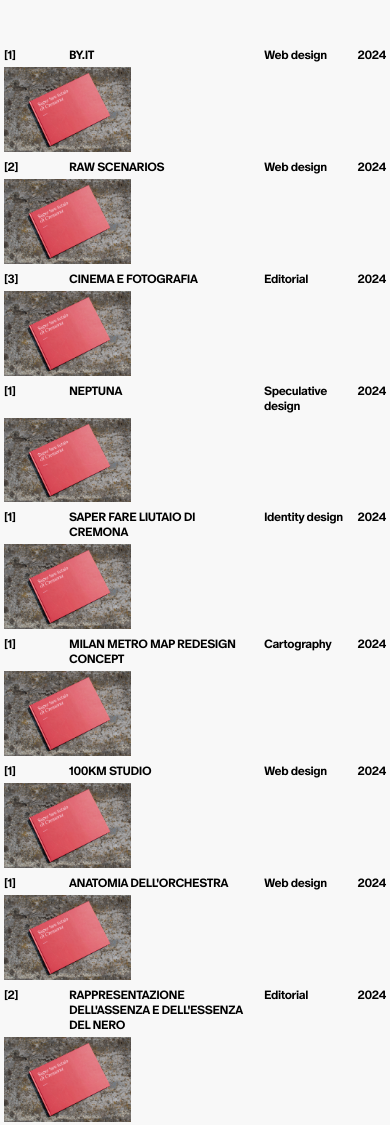
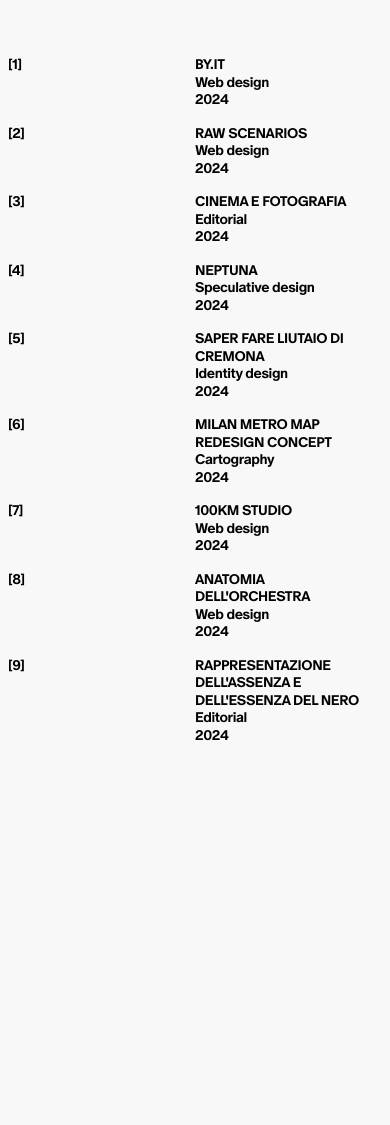
Before and after one commit to matteopost/WEBSITE-3, an Astro site: page / in a window 390 px wide. After the commit the page ends 844 px from the top, so only its background shows below. Built offline with nearby package versions, Linux system fonts and the light colour scheme; Astro itself is replaced by a stand-in of ours; a web font is replaced by a local one.

Commit message:
DON TOLIVER

```diff
--- a/src/components/Home2Comp.astro
+++ b/src/components/Home2Comp.astro
@@ -10,28 +10,52 @@
 
 const { title, num, year, img, category, link } = Astro.props;
 ---
-
-<div class="grid grid-cols-1 md:grid-cols-2 gap-1 md:gap-2 leading-tight group mb-2 md:mb-4">
+<!-- FIRST TRY -->
+<!-- <div class="grid grid-cols-1 sm:grid-cols-2 gap-1 sm:gap-2 leading-tight group mb-2 sm:mb-4">
     <div class="grid grid-cols-6 gap-2 info">
-        <p class="col-span-1 transition-opacity duration-100">[{num}]</p>
+        <p class="col-span-1 ">[{num}]</p>
         <div class="col-span-3">
-            <a href={link} class="uppercase transition-opacity duration-100 link">
+            <a href={link} class="uppercase  link">
                 {title}
             </a>
         </div>
 
         <div class="col-span-2 flex justify-between">
-            <p class="transition-opacity duration-100">{category}</p>
-            <p class="transition-opacity duration-100">{year}</p>
+            <p class="">{category}</p>
+            <p class="">{year}</p>
         </div>
     </div>
     <div>
-        <img src={img} alt={img} class="w-1/3 md:w-1/2 md:ml-auto transition-all duration-100  " />
+        <img src={img} alt={img} class="w-1/3 sm:w-1/2 sm:ml-auto transition-all duration-100  " />
+        <div class="realtive w-1/2 ml-auto">
+            <img src={img} alt={img} class="absolute w-1/4 transition-all duration-100 hidden p-1 img " />
+        </div>
+    </div>
+</div> -->
+
+<div class="grid grid-cols-1 leading-tight group max-sm:py-2">
+    <div class="grid grid-cols-2 sm:grid-cols-12 sm:gap-2 info">
+        <p class="col-span-1 ">[{num}]</p>
+        <div class="col-span-1 sm:col-span-8">
+            <a href={link} class="uppercase  link">
+                {title}
+            </a>
+        </div>
+        <div class="col-span-1 sm:hidden"></div>
+        <p class="col-span-1 sm:col-span-2 ">{category}</p>
+        <div class="col-span-1 sm:hidden"></div>
+        <p class="col-span-1  sm:justify-self-end">{year}</p>
+    </div>
+
+    <div>
+        <!-- <img src={img} alt={img} class="w-1/3 sm:w-1/2 sm:ml-auto transition-all duration-100 info " /> -->
         <!-- <div class="realtive w-1/2 ml-auto">
             <img src={img} alt={img} class="absolute w-1/4 transition-all duration-100 hidden p-1 img " />
         </div> -->
     </div>
 </div>
+
+
 
 <script is:inline>
     document.addEventListener('DOMContentLoaded', function() {
@@ -43,13 +67,13 @@
             const imgElement = component.querySelector('.img');
 
             linkElement.addEventListener('mouseenter', () => {
-                infoElement.classList.add('opacity-50');
+                infoElement.classList.add('opacity-40');
                 imgElement.classList.remove('hidden');
                 imgElement.classList.add('block');
             });
 
             linkElement.addEventListener('mouseleave', () => {
-                infoElement.classList.remove('opacity-50');
+                infoElement.classList.remove('opacity-40');
                 imgElement.classList.remove('block');
                 imgElement.classList.add('hidden');
             });
--- a/src/components/NAV_1.astro
+++ b/src/components/NAV_1.astro
@@ -2,7 +2,7 @@
 
 ---
 
-<div class="flex w-full fixed p-1 z-50 justify-between items-center text-white mix-blend-difference" data-aos="fade-in" data-aos-delay="200" data-aos-easing="ease-in-out">
+<div class="flex w-full fixed p-2 z-50 justify-between items-center text-white mix-blend-difference" data-aos="fade-in" data-aos-delay="200" data-aos-easing="ease-in-out">
 	<div class="cursor-pointer" onclick="scrollToTop()">Matteo Postinghel</div>
 	<a href="/" class="">About</a>
 </div>
--- a/src/layouts/Home2.astro
+++ b/src/layouts/Home2.astro
@@ -2,14 +2,14 @@
 import Home2Comp from "../components/Home2Comp.astro";
 ---
 
-<div class="pt-12 px-1">
+<div class="pt-12 px-2">
     <Home2Comp title="By.it" link="/" num="1" year="2024" img="/img/home/cremona_14.png" category="Web design"/>
     <Home2Comp title="Raw Scenarios" link="/" num="2" year="2024" img="/img/home/cremona_14.png" category="Web design"/>
     <Home2Comp title="Cinema e Fotografia" link="/" num="3" year="2024" img="/img/home/cremona_14.png" category="Editorial"/>
-    <Home2Comp title="Neptuna" link="/" num="1" year="2024" img="/img/home/cremona_14.png" category="Speculative design"/>
-    <Home2Comp title="Saper fare liutaio di cremona" link="/" num="1" year="2024" img="/img/home/cremona_14.png" category="Identity design"/>
-    <Home2Comp title="Milan Metro Map Redesign concept" link="/" num="1" year="2024" img="/img/home/cremona_14.png" category="Cartography"/>
-    <Home2Comp title="100km studio" link="/" num="1" year="2024" img="/img/home/cremona_14.png" category="Web design"/>
-    <Home2Comp title="anatomia dell'orchestra" link="/" num="1" year="2024" img="/img/home/cremona_14.png" category="Web design"/>
-    <Home2Comp title="Rappresentazione dell'assenza e dell'essenza del nero" link="/" num="2" year="2024" img="/img/home/cremona_14.png" category="Editorial"/>
+    <Home2Comp title="Neptuna" link="/" num="4" year="2024" img="/img/home/cremona_14.png" category="Speculative design"/>
+    <Home2Comp title="Saper fare liutaio di cremona" link="/" num="5" year="2024" img="/img/home/cremona_14.png" category="Identity design"/>
+    <Home2Comp title="Milan Metro Map Redesign concept" link="/" num="6" year="2024" img="/img/home/cremona_14.png" category="Cartography"/>
+    <Home2Comp title="100km studio" link="/" num="7" year="2024" img="/img/home/cremona_14.png" category="Web design"/>
+    <Home2Comp title="anatomia dell'orchestra" link="/" num="8" year="2024" img="/img/home/cremona_14.png" category="Web design"/>
+    <Home2Comp title="Rappresentazione dell'assenza e dell'essenza del nero" link="/" num="9" year="2024" img="/img/home/cremona_14.png" category="Editorial"/>
 </div>
--- a/src/layouts/Layout.astro
+++ b/src/layouts/Layout.astro
@@ -50,7 +50,7 @@
 	}
 
 	body{
-		@apply text-xs md:text-sm lg:text-base
+		@apply text-sm lg:text-base
 	}
 
 	@font-face {
```
